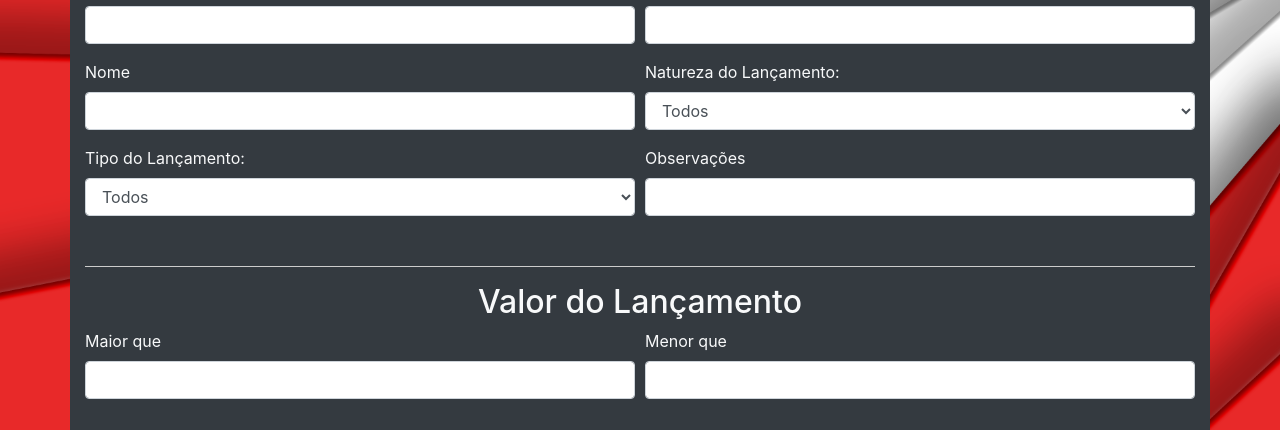
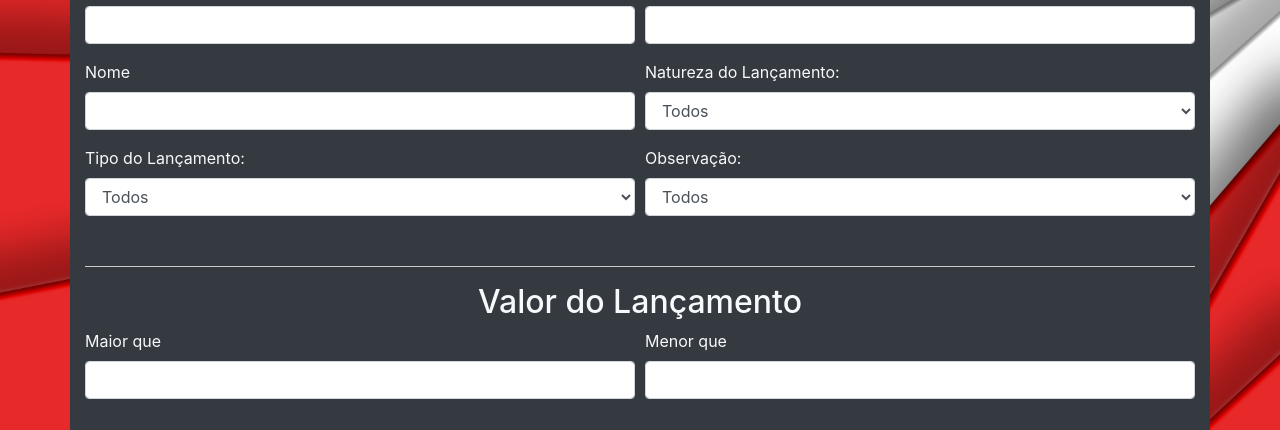
Before and after one commit to warleihc21/montagem-sql, a Django app: page /filtrar_dados/ in a window 1280 px wide. Shown: the part 306-736 px from the top of the page. Run offline with Django 4.2, Linux system fonts and the light colour scheme; a user stored in the database is signed in; data comes from the database, SQL or seed files in the repository.

Commit message:
ajuste do campo observação

```diff
--- a/sqlapp/templates/filtrar_dados.html
+++ b/sqlapp/templates/filtrar_dados.html
@@ -86,8 +86,13 @@
                     </select>
                   </div>
                     <div class="form-group col-md-6">
-                      <label for="observacao">Observações</label>
-                      <input type="text" class="form-control" id="observacao" placeholder="" value="{{ filtro_observacao }}">
+                      <label for="observacao">Observação:</label>
+                      <select class="form-control" name="observacao" id="observacao">
+                          <option value="">Todos</option>
+                          {% for observacao in observacaos %}
+                          <option value="{{ observacao }}">{{ observacao }}</option>
+                          {% endfor %}
+                      </select>
                     </div>
                 </div>
                 <br>
--- a/sqlapp/views.py
+++ b/sqlapp/views.py
@@ -127,12 +127,14 @@ def filtrar_dados(request):
     layouts = CsvData.objects.values_list('layout', flat=True).distinct()
     naturezas_do_lancamento = CsvData.objects.values_list('natureza_do_lancamento', flat=True).distinct()
     tipos_de_lancamento = CsvData.objects.values_list('tipo_de_lancamento', flat=True).distinct()
+    observacaos = CsvData.objects.values_list('observacao', flat=True).distinct()
 
     return render(request, 'filtrar_dados.html', {
         'bancos': bancos,
         'layouts': layouts,
         'natureza_do_lancamentos': naturezas_do_lancamento,
-        'tipo_de_lancamentos': tipos_de_lancamento
+        'tipo_de_lancamentos': tipos_de_lancamento,
+        'observacaos': observacaos
     })
 
 
```
